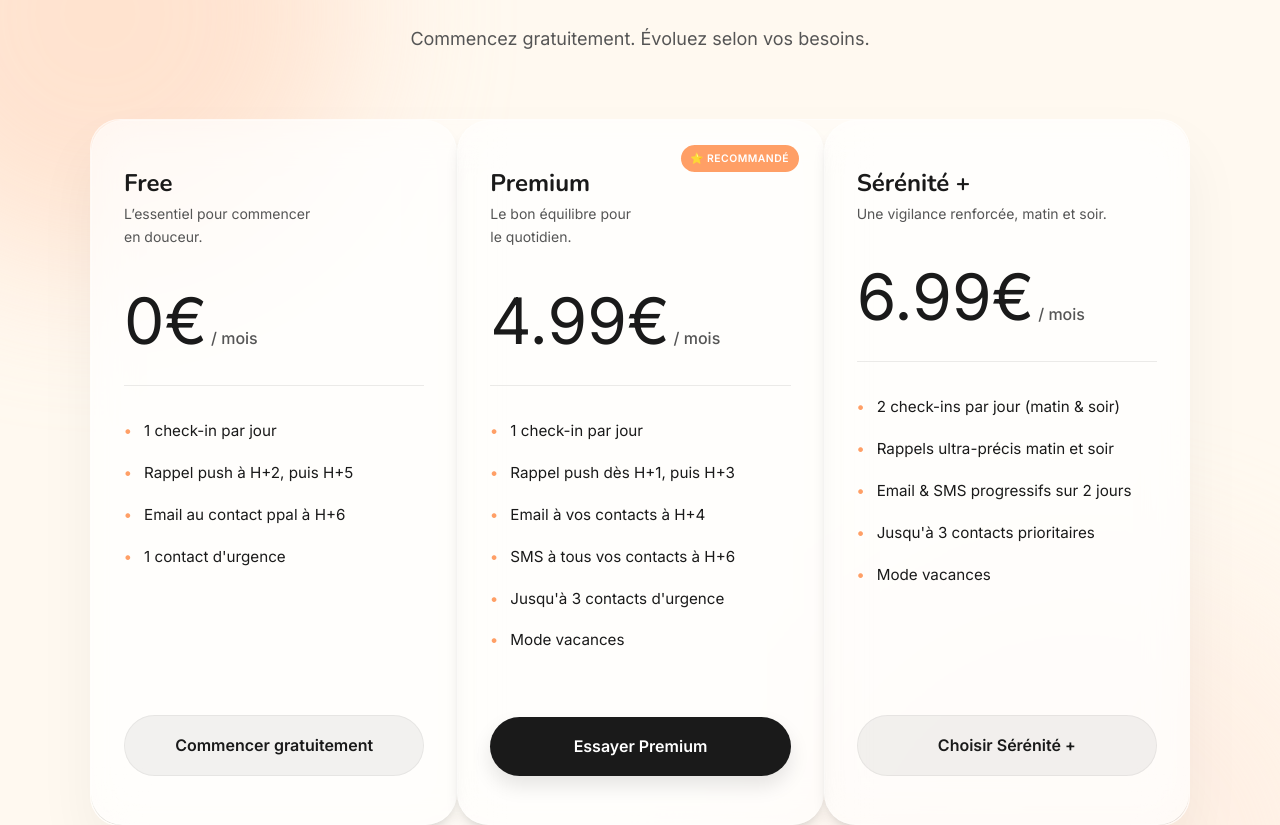
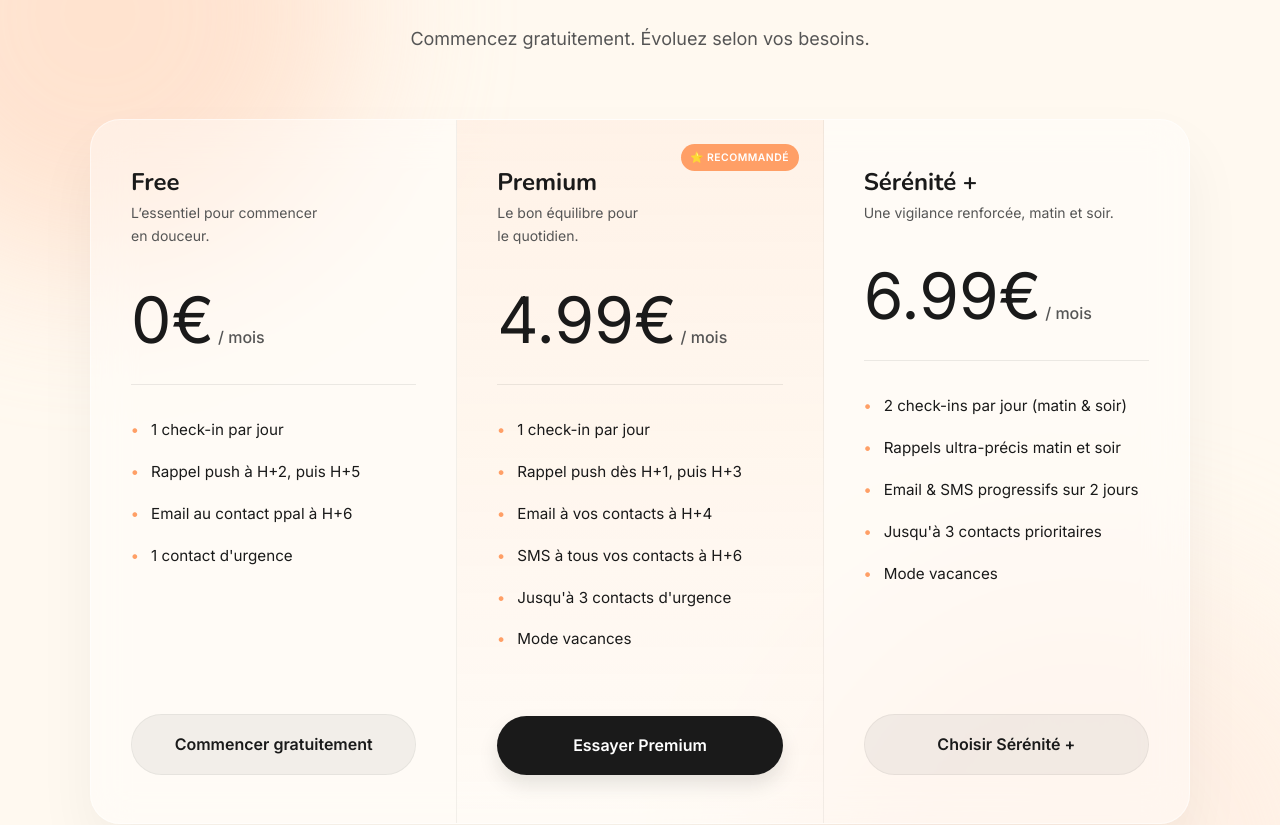
Before and after one commit to Hugo-sl/hibo-landing, a Next.js app: page / in a window 1280 px wide. Shown: the part 7092-7917 px from the top of the page. Built offline with nearby package versions, Linux system fonts and the light colour scheme.

Commit message:
Correction : Restauration du design original de la section tarifs (suppression des arrondis individuels et rétablissement du container unifié)

```diff
--- a/app/globals.css
+++ b/app/globals.css
@@ -1556,23 +1556,14 @@ ul {
 }
 
 .price-glass-col {
-  background: linear-gradient(135deg, rgba(255, 255, 255, 0.2), rgba(255, 255, 255, 0.1)) !important;
-  backdrop-filter: blur(25px) saturate(180%) !important;
-  -webkit-backdrop-filter: blur(25px) saturate(180%) !important;
-  isolation: isolate;
-  border: 1px solid rgba(255, 255, 255, 0.3);
-  border-radius: 32px;
-  padding: 3rem 2rem;
+  flex: 1;
   display: flex;
   flex-direction: column;
-  transition: all 0.4s cubic-bezier(0.16, 1, 0.3, 1);
-  position: relative;
-  overflow: hidden;
-  box-shadow:
-    0 4px 6px -1px rgba(0, 0, 0, 0.05),
-    0 10px 15px -3px rgba(0, 0, 0, 0.1);
-  flex: 1;
+  padding: 3rem 2.5rem;
+  position: relative;
+  border-right: 1px solid rgba(0, 0, 0, 0.05);
   text-align: left;
+  transition: all 0.4s ease;
 }
 .price-glass-col:last-child {
   border-right: none;
--- a/app/page.jsx
+++ b/app/page.jsx
@@ -223,12 +223,6 @@ export default function Home() {
           background: rgba(255, 255, 255, 0.45) !important;
           backdrop-filter: blur(20px) saturate(180%) !important;
           -webkit-backdrop-filter: blur(20px) saturate(180%) !important;
-          isolation: auto !important;
-        }
-        .price-glass-col {
-          background: rgba(255, 255, 255, 0.4) !important;
-          backdrop-filter: blur(25px) saturate(180%) !important;
-          -webkit-backdrop-filter: blur(25px) saturate(180%) !important;
           isolation: auto !important;
         }
       `}} />
```
